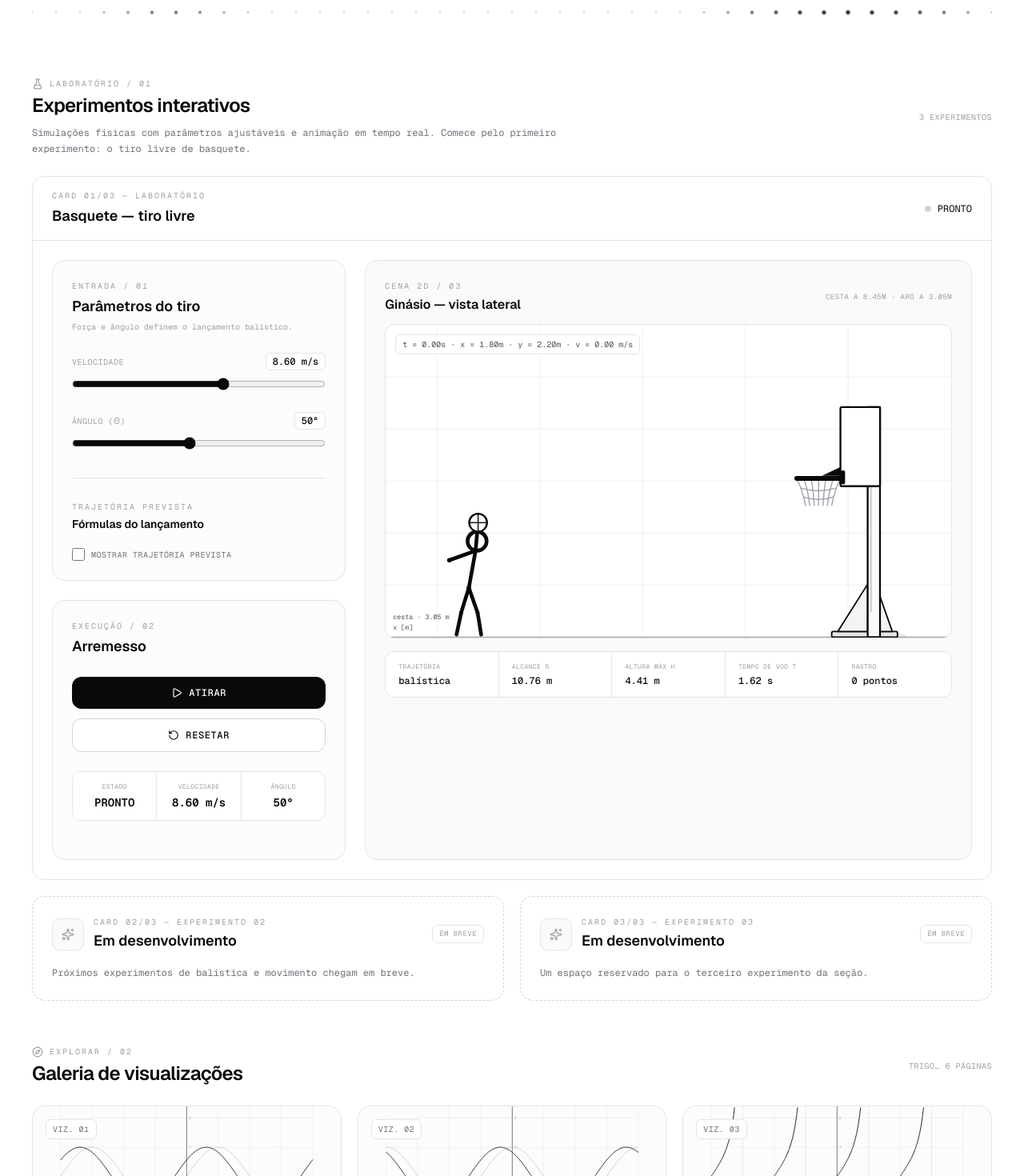
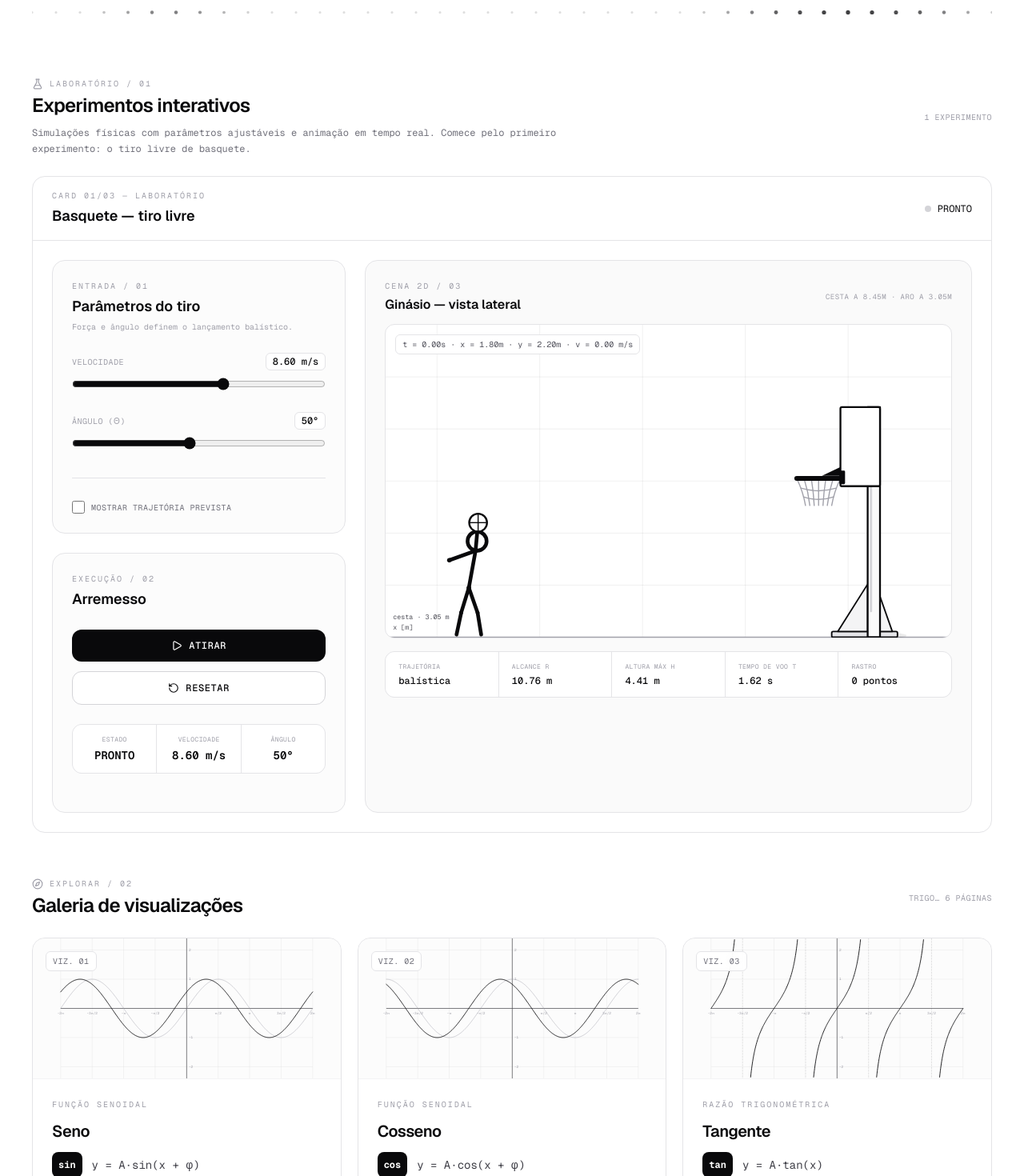
Before and after one commit to joziasmartini/math, a Next.js app: page / in a window 1280 px wide. Shown: the part 380-1850 px from the top of the page at 80% size. Built offline with nearby package versions, Linux system fonts and the light colour scheme.

Commit message:
Remove extra lab cards, adjust header count, simplify trajectory label

```diff
--- a/app/page.tsx
+++ b/app/page.tsx
@@ -33,7 +33,7 @@ export default function Home() {
             <div className="mb-6 flex flex-wrap items-center justify-center gap-3">
               <span className="flex items-center gap-2 rounded-full border border-zinc-200 bg-white/70 px-4 py-2 font-mono text-[10px] uppercase tracking-wider text-zinc-500 backdrop-blur">
                 <VectorPolygon className="h-3.5 w-3.5" />
-                {vizzes.length} visualizações disponíveis
+                7 visualizações disponíveis
               </span>
             </div>
 
@@ -71,26 +71,11 @@ export default function Home() {
               </p>
             </div>
             <span className="font-mono text-[10px] uppercase tracking-wider text-zinc-400">
-              3 experimentos
+              1 experimento
             </span>
           </div>
 
           <BasketballLab />
-
-          <div className="mt-5 grid gap-5 sm:grid-cols-2">
-            <PlaceholderCard
-              index="02"
-              title="Em desenvolvimento"
-              category="Experimento 02"
-              description="Próximos experimentos de balística e movimento chegam em breve."
-            />
-            <PlaceholderCard
-              index="03"
-              title="Em desenvolvimento"
-              category="Experimento 03"
-              description="Um espaço reservado para o terceiro experimento da seção."
-            />
-          </div>
         </section>
 
         <section className="mb-14">
--- a/components/BasketballLab.tsx
+++ b/components/BasketballLab.tsx
@@ -396,13 +396,6 @@ export default function BasketballLab() {
             </div>
 
             <div className="my-7 h-px bg-zinc-200" />
-
-            <div className="mb-5">
-              <div className="font-mono text-[10px] uppercase tracking-[0.2em] text-zinc-400">
-                TRAJETÓRIA PREVISTA
-              </div>
-              <h3 className="mt-1 text-sm font-semibold">Fórmulas do lançamento</h3>
-            </div>
 
             <div className="flex items-center gap-2">
               <input
```
